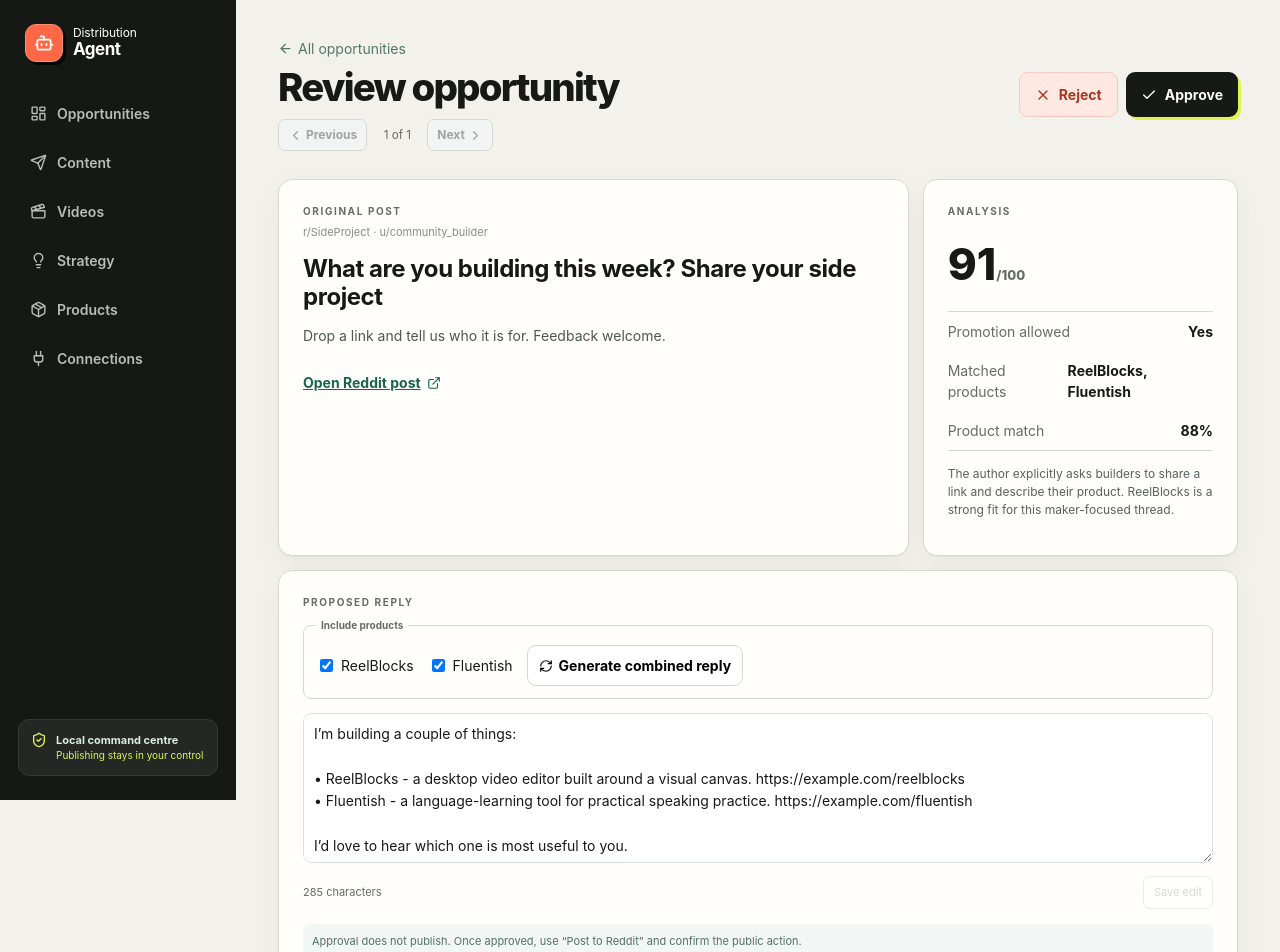
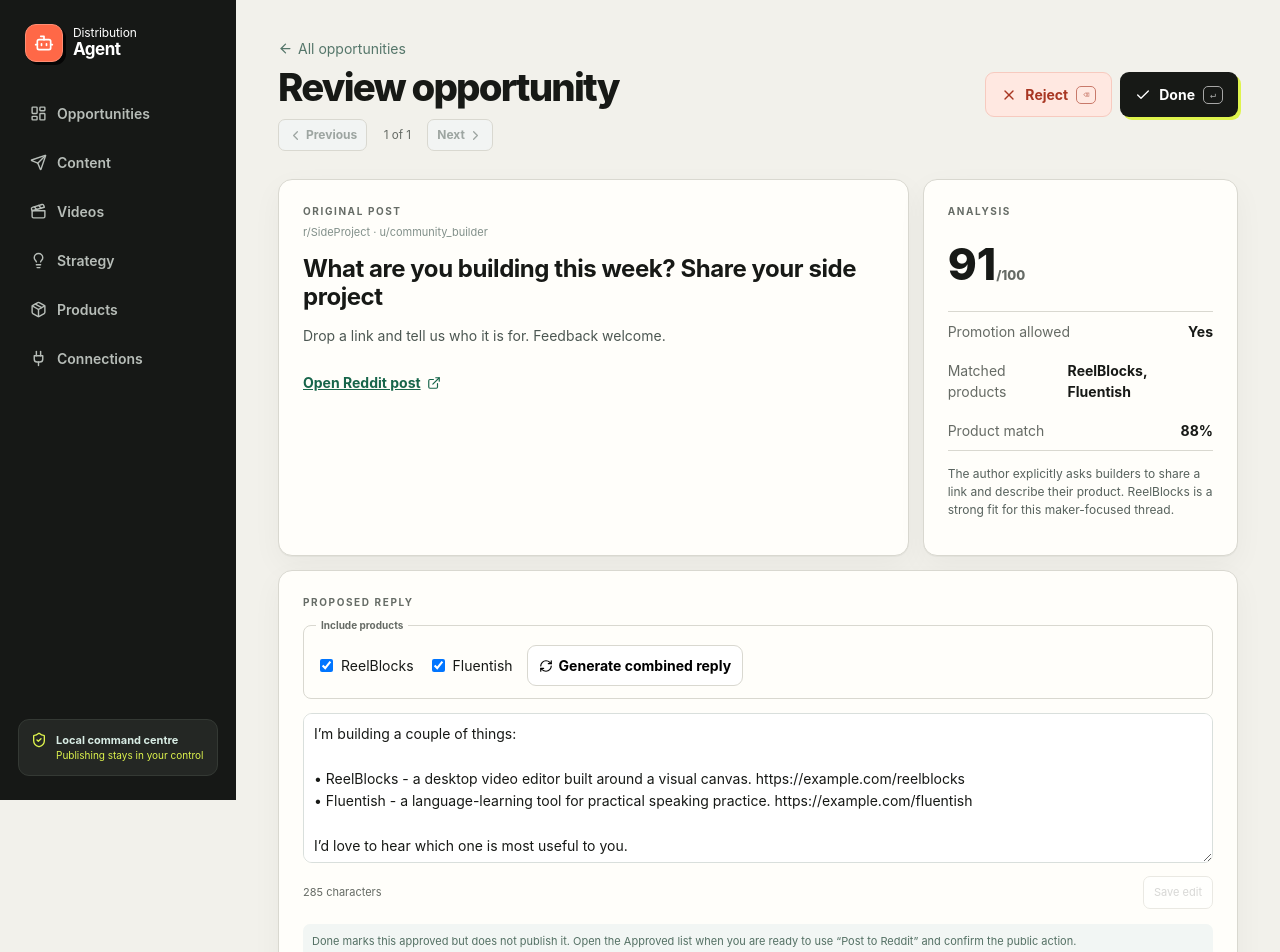
Before and after one commit to abtx/distribution-agent, a Next.js app: page /opportunities/demo-opportunity in a window 1280 px wide. Shown: the top 952 px of the page. Built offline with nearby package versions, Linux system fonts and the light colour scheme; no server answers.

Commit message:
Add keyboard-driven review workflow

```diff
--- a/app/globals.css
+++ b/app/globals.css
@@ -493,6 +493,14 @@
 .actions {
   display: flex;
   gap: 8px;
+}
+.actions kbd {
+  min-width: 20px;
+  padding: 1px 5px;
+  border: 1px solid currentColor;
+  border-radius: 5px;
+  font: 10px/1.4 ui-monospace, SFMono-Regular, Menlo, monospace;
+  opacity: 0.62;
 }
 .detailgrid {
   display: grid;
--- a/app/opportunities/[id]/page.tsx
+++ b/app/opportunities/[id]/page.tsx
@@ -13,15 +13,16 @@
   ]);
   const opportunity = opportunities.find((o) => o.id === id);
   if (!opportunity) notFound();
-  const index = opportunities.findIndex((item) => item.id === id);
+  const pending = opportunities.filter((item) => item.status === "pending");
+  const index = pending.findIndex((item) => item.id === id);
   return (
     <OpportunityDetail
       initial={opportunity}
       products={products}
-      previousId={index > 0 ? opportunities[index - 1].id : null}
-      nextId={index < opportunities.length - 1 ? opportunities[index + 1].id : null}
-      position={index + 1}
-      total={opportunities.length}
+      previousId={index > 0 ? pending[index - 1].id : null}
+      nextId={index >= 0 && index < pending.length - 1 ? pending[index + 1].id : null}
+      position={index >= 0 ? index + 1 : undefined}
+      total={index >= 0 ? pending.length : undefined}
     />
   );
 }
--- a/components/Dashboard.tsx
+++ b/components/Dashboard.tsx
@@ -22,7 +22,7 @@
     [loading, setLoading] = useState(true),
     [running, setRunning] = useState(false),
     [error, setError] = useState("");
-  const [status, setStatus] = useState("all"),
+  const [status, setStatus] = useState("pending"),
     [product, setProduct] = useState("all"),
     [subreddit, setSubreddit] = useState("all"),
     [threshold, setThreshold] = useState(0),
--- a/components/OpportunityDetail.tsx
+++ b/components/OpportunityDetail.tsx
@@ -1,5 +1,5 @@
 "use client";
-import { useEffect, useState } from "react";
+import { useCallback, useEffect, useState } from "react";
 import Link from "next/link";
 import { useRouter } from "next/navigation";
 import {
@@ -39,32 +39,7 @@
     [selectedProductIds, setSelectedProductIds] = useState(
       initial.matched_product_ids || [initial.matched_product_id],
     );
-  useEffect(() => {
-    const navigate = (event: KeyboardEvent) => {
-      const target = event.target as HTMLElement | null;
-      if (
-        event.defaultPrevented ||
-        event.metaKey ||
-        event.ctrlKey ||
-        event.altKey ||
-        target?.isContentEditable ||
-        target?.matches("input, textarea, select")
-      )
-        return;
-      const destination =
-        event.key === "ArrowLeft"
-          ? previousId
-          : event.key === "ArrowRight"
-            ? nextId
-            : null;
-      if (!destination) return;
-      event.preventDefault();
-      router.push(`/opportunities/${destination}`);
-    };
-    window.addEventListener("keydown", navigate);
-    return () => window.removeEventListener("keydown", navigate);
-  }, [nextId, previousId, router]);
-  const update = async (patch: Partial<Opportunity>) => {
+  const update = useCallback(async (patch: Partial<Opportunity>) => {
     setSaving(true);
     setMessage("");
     const r = await fetch(`/api/opportunities/${op.id}`, {
@@ -77,8 +52,57 @@
     if (r.ok) {
       setOp(d);
       setMessage("Saved");
-    } else setMessage(d.error || "Could not save");
-  };
+      return true;
+    }
+    setMessage(d.error || "Could not save");
+    return false;
+  }, [op.id]);
+  const complete = useCallback(
+    async (status: "approved" | "rejected") => {
+      if (saving) return;
+      const saved = await update(
+        status === "approved"
+          ? { status, edited_reply: text }
+          : { status },
+      );
+      if (!saved) return;
+      const destination = nextId || previousId;
+      router.push(destination ? `/opportunities/${destination}` : "/");
+    },
+    [nextId, previousId, router, saving, text, update],
+  );
+  useEffect(() => {
+    const handleKey = (event: KeyboardEvent) => {
+      const target = event.target as HTMLElement | null;
+      if (
+        event.defaultPrevented ||
+        event.repeat ||
+        event.metaKey ||
+        event.ctrlKey ||
+        event.altKey ||
+        target?.isContentEditable ||
+        target?.matches("input, textarea, select, button, a")
+      )
+        return;
+      const destination =
+        event.key === "ArrowLeft"
+          ? previousId
+          : event.key === "ArrowRight"
+            ? nextId
+            : null;
+      if (destination) {
+        event.preventDefault();
+        router.push(`/opportunities/${destination}`);
+        return;
+      }
+      if (event.key === "Enter" || event.key === "Backspace") {
+        event.preventDefault();
+        void complete(event.key === "Enter" ? "approved" : "rejected");
+      }
+    };
+    window.addEventListener("keydown", handleKey);
+    return () => window.removeEventListener("keydown", handleKey);
+  }, [complete, nextId, previousId, router]);
   const regenerate = async () => {
     setSaving(true);
     setMessage("");
@@ -150,16 +174,18 @@
           <button
             className="danger"
             disabled={saving}
-            onClick={() => update({ status: "rejected" })}
+            title="Reject and open the next pending opportunity (Backspace)"
+            onClick={() => void complete("rejected")}
           >
-            <X size={16} /> Reject
+            <X size={16} /> Reject <kbd aria-hidden="true">⌫</kbd>
           </button>
           <button
             className="approve"
             disabled={saving}
-            onClick={() => update({ status: "approved", edited_reply: text })}
+            title="Mark done and open the next pending opportunity (Enter)"
+            onClick={() => void complete("approved")}
           >
-            <Check size={16} /> Approve
+            <Check size={16} /> Done <kbd aria-hidden="true">↵</kbd>
           </button>
           {op.status === "approved" && (
             <button className="primary" disabled={saving} onClick={publish}>
@@ -269,8 +295,9 @@
             </button>
           </div>
           <div className="notice">
-            Approval does not publish. Once approved, use “Post to Reddit” and
-            confirm the public action.
+            Done marks this approved but does not publish it. Open the Approved
+            list when you are ready to use “Post to Reddit” and confirm the
+            public action.
           </div>
         </section>
       </div>
```
Also changed, not shown: 1 other file (tests, documents, lock files or other folders).
